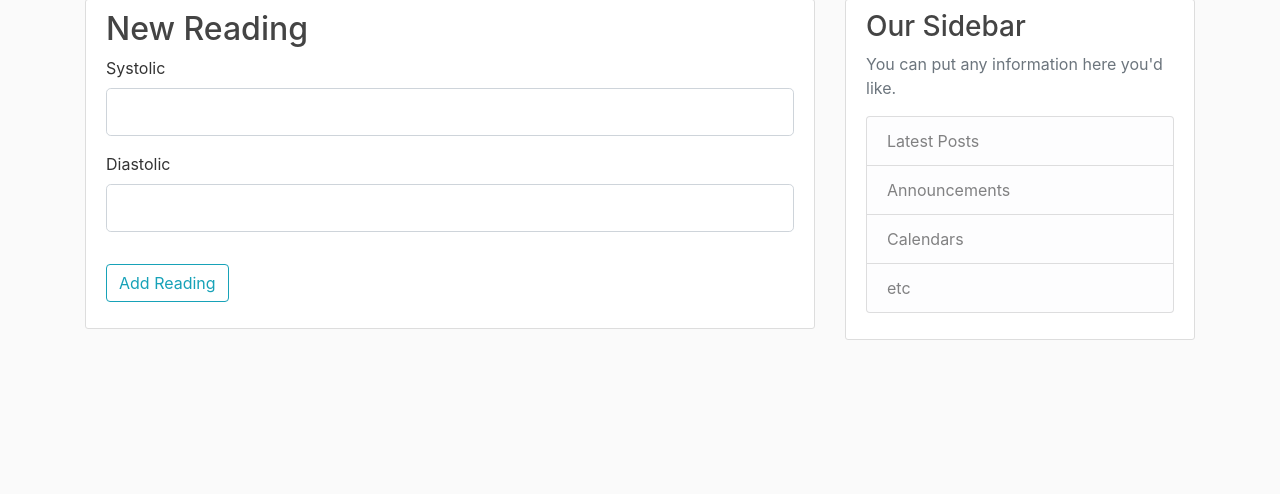
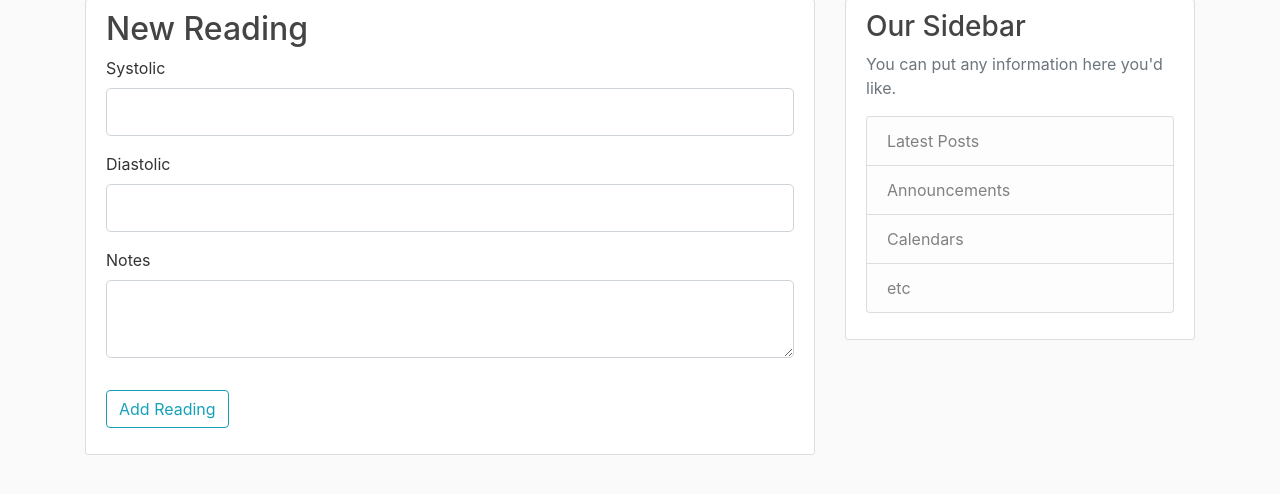
Before and after one commit to itprohelper/mybp, a Flask app: page /reading/new/ in a window 1280 px wide. Shown: the part 81-575 px from the top of the page. Run offline with Flask 2, Linux system fonts and the light colour scheme; a user stored in the database is signed in; some libraries are stand-ins or nearby versions.

Commit message:
removed dummy data, now we can input data to DB and display it on the home page.PROBLEM:home page displays all users instead of current user only.

```diff
--- a/www/mbp/forms.py
+++ b/www/mbp/forms.py
@@ -52,7 +52,7 @@ class UpdateAccountForm(FlaskForm):
 
 class NewReadingForm(FlaskForm):
     #date = DateField('Date', format='%Y-%m-%d', validators=[InputRequired()]) #difficult to enter day without from wtforms.fields.html5 import DateField
-    systolic = IntegerField('Systolic', validators=[DataRequired(), NumberRange(min=50, max=160, message="This value must be between 50 to 160.")])
+    systolic = IntegerField('Systolic', validators=[InputRequired(), NumberRange(min=50, max=160, message="This value must be between 50 to 160.")])
     diastolic = IntegerField('Diastolic', validators=[InputRequired(), NumberRange(min=50, max=160, message="This value must be between 50 to 160")])
     notes = TextAreaField('Notes', validators=[InputRequired(), Length(max=200)])
     submit = SubmitField('Add Reading')
--- a/www/mbp/templates/new_reading.html
+++ b/www/mbp/templates/new_reading.html
@@ -39,6 +39,21 @@
 					{% endif %}
 			</div>
 
+      <div class="form-group">
+          {{ form.notes.label(class="form-control-label") }}
+          {% if form.notes.errors %}
+              {{ form.notes(class="form-control form-control-lg is-invalid") }}
+              <div class="invalid-feedback">
+                  {% for error in form.notes.errors %}
+                      <span>{{ error }}</span>
+                  {% endfor %}
+              </div>
+          {% else %}
+              {{ form.notes(class="form-control form-control-lg") }}
+          {% endif %}
+      </div>
+
+
 		</fieldset>
 
 		<div class="form-group">
--- a/www/mbp/views.py
+++ b/www/mbp/views.py
@@ -9,27 +9,28 @@ from mbp.models import User, Reading
 from mbp.forms import RegistrationForm, LoginForm, UpdateAccountForm, NewReadingForm
 from flask_login import login_user, current_user, logout_user, login_required
 
-readings = [
-    {
-        'user': 'Francisco Ulloa',
-        'sys': '122',
-        'dia': '77',
-        'notes': 'Oyendo perico ripiao',
-        'date': 'Aug 4, 2022 at 4:07PM'
-    },
-    {
-        'user': 'Pakar Kuruturuntun',
-        'sys': '140',
-        'dia': '90',
-        'notes': 'Oyendo Tika Tike Tuka',
-        'date': 'Aug 5, 2022 at 6:23PM'
-    }
-]
+#readings = [
+#    {
+#        'user': 'Francisco Ulloa',
+#        'sys': '122',
+#        'dia': '77',
+#        'notes': 'Oyendo perico ripiao',
+#        'date': 'Aug 4, 2022 at 4:07PM'
+#    },
+#    {
+#        'user': 'Pakar Kuruturuntun',
+#        'sys': '140',
+#        'dia': '90',
+#        'notes': 'Oyendo Tika Tike Tuka',
+#        'date': 'Aug 5, 2022 at 6:23PM'
+#    }
+#]
 
 
 @app.route('/')
 @app.route('/home')
 def home():
+    readings = Reading.query.all()
     return render_template('index.html', readings=readings)
 
 @app.route('/register', methods=['GET', 'POST'])
@@ -104,6 +105,9 @@ def account():
 def new_reading():
     form = NewReadingForm()
     if form.validate_on_submit():
+        reading = Reading(sys=form.systolic.data, dia=form.diastolic.data, notes=form.notes.data, user=current_user)
+        db.session.add(reading)
+        db.session.commit()
         flash('Your reading has been created!', 'success')
         return redirect(url_for('home'))
     return render_template('new_reading.html', title='New Reading', form=form)
```
Also changed, not shown: www/mbp/site.db.
